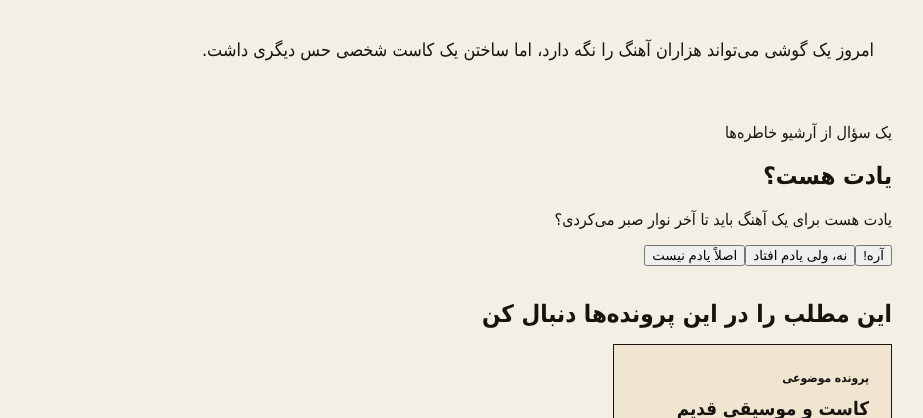
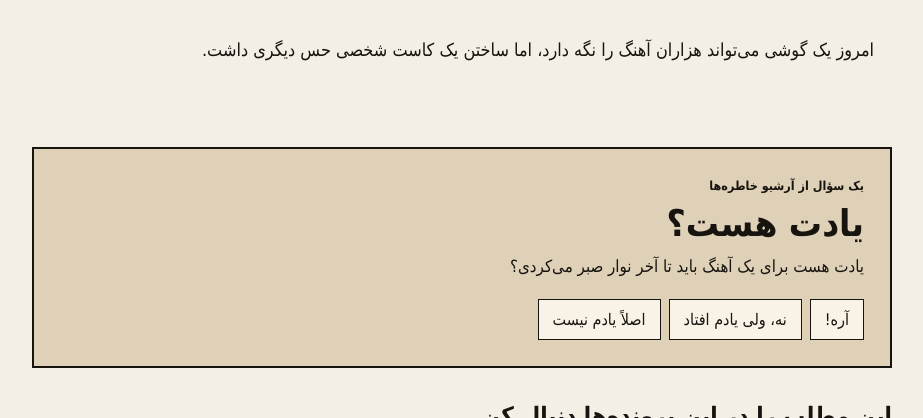
Before and after one commit to mohammadghadimi88/nostalgia-mag, a Next.js app: page /article/cassette-and-walkman in a window 1280 px wide. Shown: the part 1210-1628 px from the top of the page, without its empty margins (178-1101 px from the left). Built offline with nearby package versions, Linux system fonts and the light colour scheme; no server answers.

Commit message:
Style memory interaction block

```diff
--- a/app/globals.css
+++ b/app/globals.css
@@ -177,3 +177,14 @@ footer nav a { color: inherit; }
 
 .article-topics { margin: 34px 0; }
 .article-topics h2 { margin-bottom: 14px; }
+
+.memory-prompt { margin: 24px 0 34px; padding: 26px; border: 2px solid #17130e; background: #ded1b8; }
+.memory-prompt > span { font-size: .78rem; font-weight: 700; }
+.memory-prompt h2 { margin: 8px 0 6px; font-size: clamp(1.5rem, 4vw, 2.3rem); }
+.memory-prompt > p { margin: 0 0 16px; line-height: 1.9; font-size: 1.05rem; }
+.memory-actions { display: flex; flex-wrap: wrap; gap: 8px; }
+.memory-actions button { padding: 10px 14px; border: 1px solid #17130e; background: #f8f2e7; color: #17130e; font: inherit; cursor: pointer; }
+.memory-actions button:hover { background: #17130e; color: #fffaf0; }
+.memory-result { margin-top: 16px; padding-top: 16px; border-top: 1px solid #17130e; }
+.memory-result p { margin: 6px 0 0; line-height: 1.8; }
+@media (max-width: 520px) { .memory-actions { flex-direction: column; } .memory-actions button { width: 100%; text-align: right; } }
```
